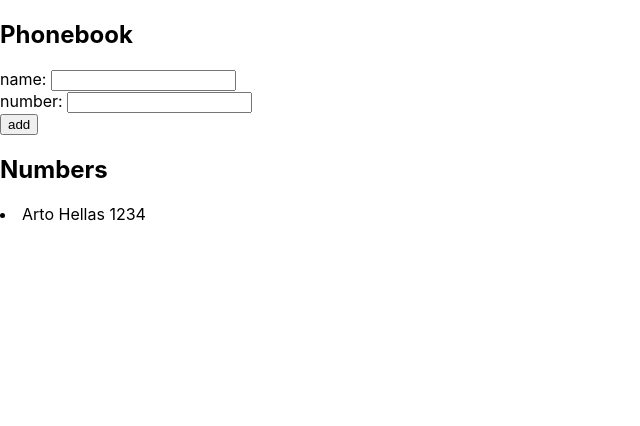
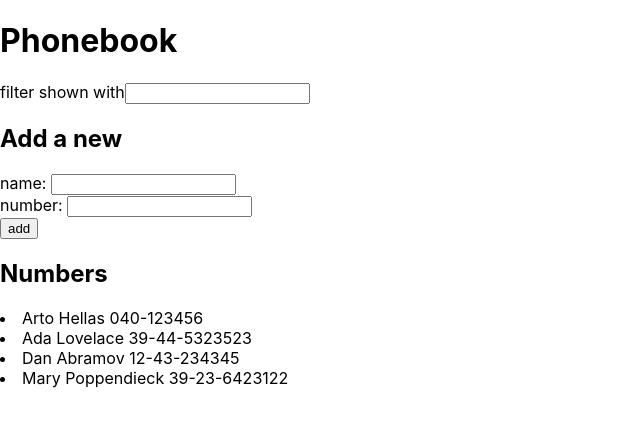
Before and after one commit to Arsenikki/Full-Stack-Open, a React (Create React App) app in the folder Part 2/puhelinluettelo/: page / in a window 1280 px wide. Shown: the top 426 px of the page, without its empty margins (0-640 px from the left). Built offline with nearby package versions, Linux system fonts and the light colour scheme.

Commit message:
Filtering added

```diff
--- a/Part 2/puhelinluettelo/src/App.js
+++ b/Part 2/puhelinluettelo/src/App.js
@@ -2,12 +2,18 @@
 
 const App = () => {
   const [ persons, setPersons] = useState([
-    { name: 'Arto Hellas', number: '1234' , id: 1 }
+    { name: 'Arto Hellas', number: '040-123456' },
+    { name: 'Ada Lovelace', number: '39-44-5323523' },
+    { name: 'Dan Abramov', number: '12-43-234345' },
+    { name: 'Mary Poppendieck', number: '39-23-6423122' }
   ])
   const [ newName, setNewName ] = useState(
     ''
   )
   const [ newNumber, setNewNumber ] = useState(
+    ''
+  )
+  const [ newFilter, setNewFilter ] = useState(
     ''
   )
 
@@ -37,17 +43,20 @@
   }
 
   const handleNameChange = (event) => {
-    console.log(event.target.value)
     setNewName(event.target.value)
   }
 
   const handleNumberChange = (event) => {
-    console.log(event.target.value)
     setNewNumber(event.target.value)
   }
 
-  const rows = () => persons.map(person =>
-    // console.log("pepet:",persons) ||c
+  const handleFilterChange = (event) => {
+    setNewFilter(event.target.value)
+  }
+
+  const personsToBeShown = persons.filter(person => person.name.toLowerCase().includes(newFilter))
+
+  const rows = () => personsToBeShown.map(person =>
     <Person
       key={person.name}
       person={person}
@@ -56,13 +65,17 @@
 
   return (
     <div>
-      <h2>Phonebook</h2>
+      <h1>Phonebook</h1>
+      filter shown with
+      <input
+          value={newFilter}
+          onChange={handleFilterChange}
+        />
+      <h2>Add a new</h2>
       <form onSubmit = {addPerson}>
         <div> name: <input value = {newName} onChange = {handleNameChange} /> </div>
-        <div>number: <input value = {newNumber} onChange = {handleNumberChange} /> </div>
-        <div>
-          <button type = "submit">add</button>
-        </div>
+        <div> number: <input value = {newNumber} onChange = {handleNumberChange} /> </div>
+        <div> <button type = "submit">add</button> </div>
       </form>
       <h2>Numbers</h2>
       {rows()}
```
